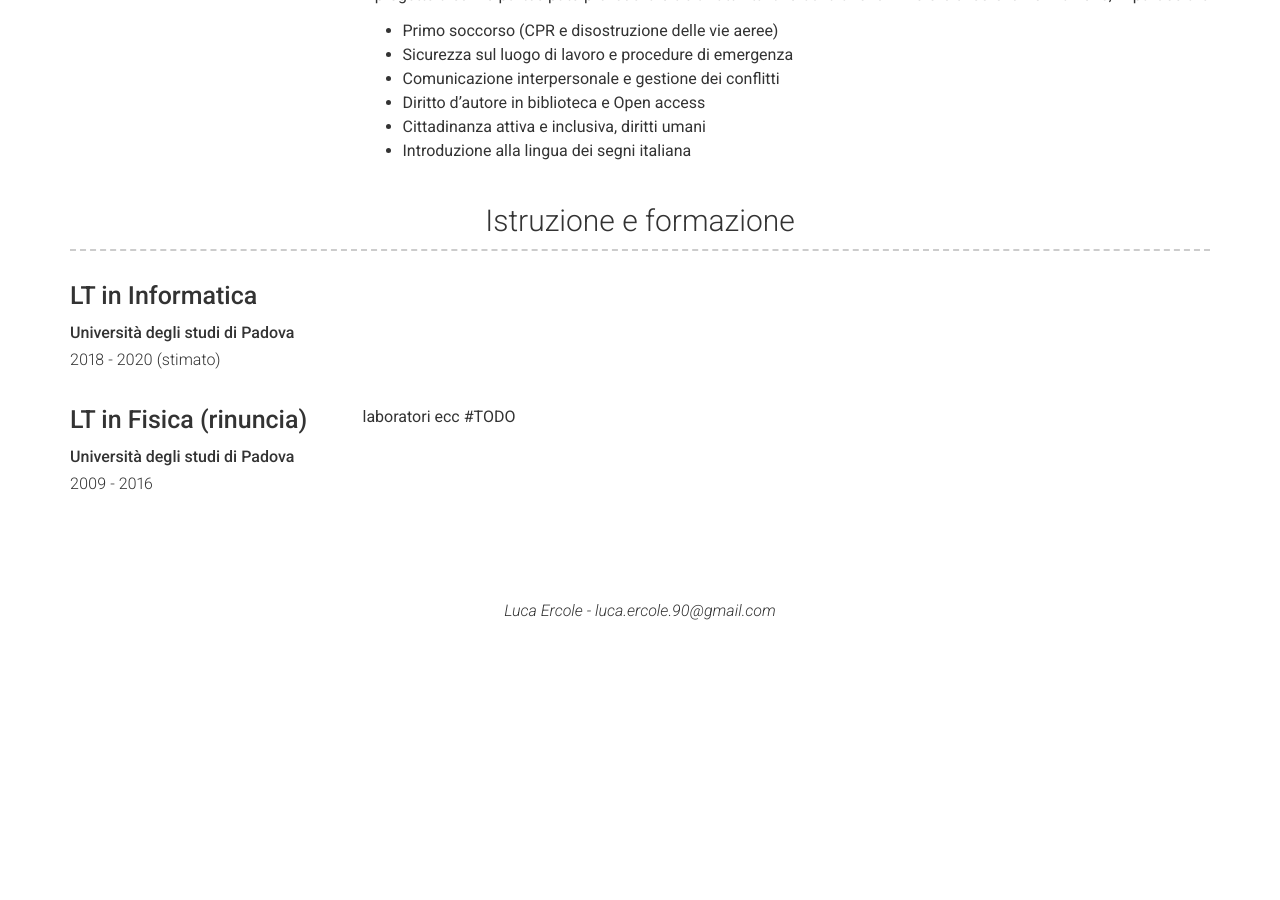
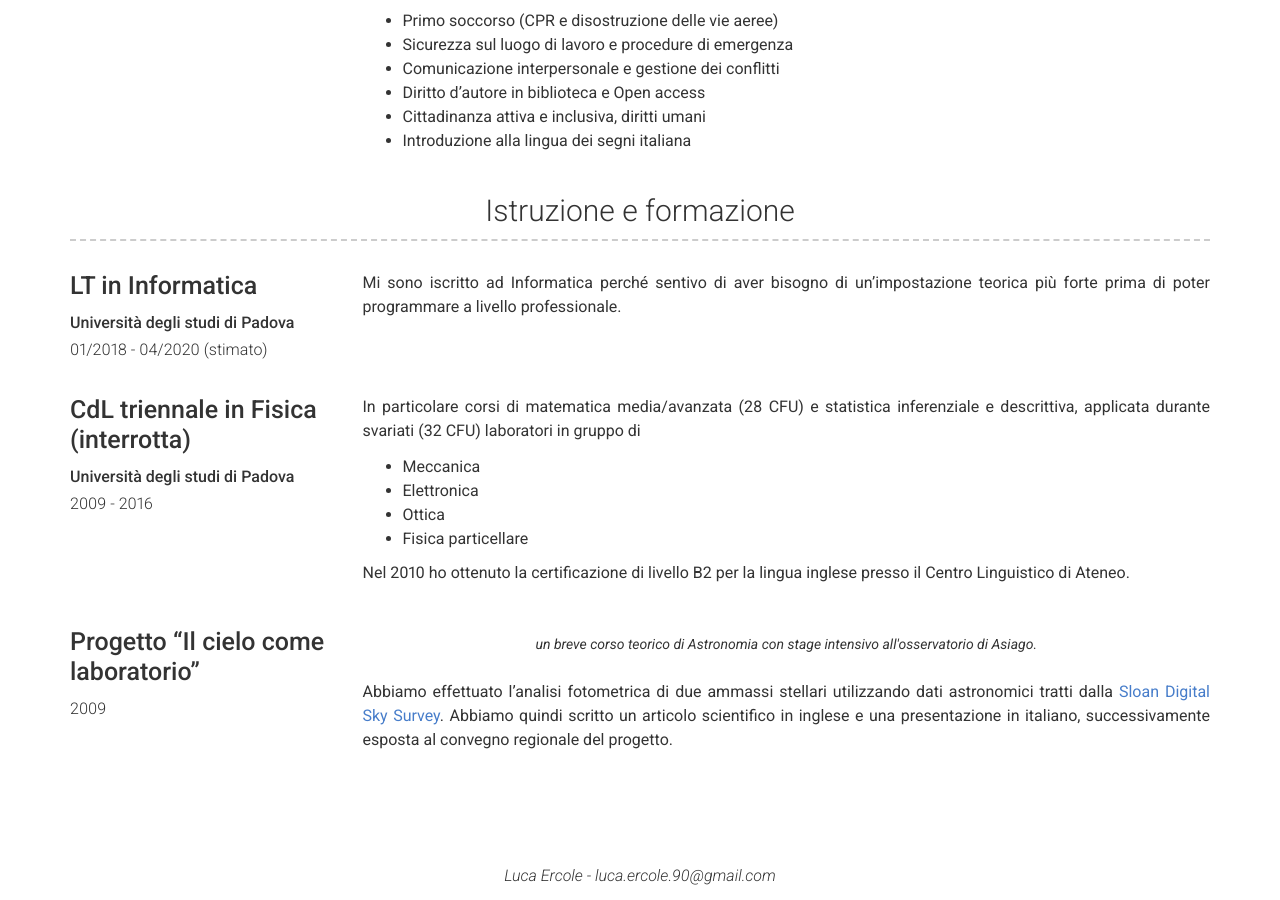
Before and after one commit to erclu/my-cv, a Jekyll site: the page built from index.md, in a window 1280 px wide and 900 px high, scrolled down 1696 px. Built offline with Jekyll 4.4.1, drawn with Linux system fonts in a browser that asks for light colours; our own code applies the rules of GitHub Pages for plain Markdown files; before the commit the page ends 2331 px from its top, so only the background shows below that; some of the changed text lies outside the part shown.

Commit message:
finish education, fix stuff in projects and config

```diff
--- a/_config.yml
+++ b/_config.yml
@@ -1,5 +1,5 @@
 # Site
-repository: erclu/my-cv
+# repository: erclu/my-cv
 favicon: assets/images/logo.png
 
 # Personal info
@@ -8,7 +8,7 @@ title: Studente LT in Informatica
 address: Padova (PD)
 email: luca.ercole.90@gmail.com
 phone: +39 333 3476 981
-# website: https://erclu.github.io/my-cv # TODO decide if i should keep it
+website: https://erclu.github.io/my-cv
 # TODO add QR code in print version
 
 # About Section
--- a/_data/education.yml
+++ b/_data/education.yml
@@ -8,15 +8,27 @@
 #     ...description of qualification
 
 - name: LT in Informatica
-  dates: 2018 - 2020 (stimato)
+  dates: 01/2018 - 04/2020 (stimato)
   qualification: Università degli studi di Padova
-  # quote: >
-  #   Short institution or course description (optional)
-  # description: | # this will include new lines to allow paragraphs
-  #   Description of qualification
-- name: LT in Fisica (rinuncia)
+  description: |
+    Mi sono iscritto ad Informatica perché sentivo di aver bisogno di un'impostazione teorica più forte prima di poter programmare a livello professionale.
+
+- name: CdL triennale in Fisica (interrotta)
   dates: 2009 - 2016
   qualification: Università degli studi di Padova
-  # quote:
   description: |
-    laboratori ecc #TODO
+    In particolare corsi di matematica media/avanzata (28 CFU) e statistica inferenziale e descrittiva, applicata durante svariati (32 CFU) laboratori in gruppo di
+    - Meccanica
+    - Elettronica
+    - Ottica
+    - Fisica particellare
+
+    Nel 2010 ho ottenuto la certificazione di livello B2 per la lingua inglese presso il Centro Linguistico di Ateneo.
+
+- name: Progetto “Il cielo come laboratorio”
+  dates: 2009
+  # qualification:
+  quote: >
+    un breve corso teorico di Astronomia con stage intensivo all'osservatorio di Asiago.
+  description: |
+    Abbiamo effettuato l'analisi fotometrica di due ammassi stellari utilizzando dati astronomici tratti dalla [Sloan Digital Sky Survey](https://www.sdss.org). Abbiamo quindi scritto un articolo scientifico in inglese e una presentazione in italiano, successivamente esposta al convegno regionale del progetto.
--- a/_data/projects.yml
+++ b/_data/projects.yml
@@ -10,10 +10,8 @@
 - name: My CV
   link: erclu.github.io/my-cv
   github: erclu/my-cv
-  quote: >
-    versione sia digitale che cartacea del mio CV
   description: |
-    Attraverso questo progetto ho acquisito maggiore confidenza con alcuni strumenti moderni di web development, in particolare per la generazione di contenuti statici. Mi permetterà inoltre di fare un po' di pratica con metodologie e strumenti di CI e CD.
+    Il mio curriculum in formato sia digitale che cartaceo. Attraverso questo progetto ho acquisito maggiore confidenza con alcuni strumenti moderni di web development, in particolare per la generazione di contenuti statici.
 
 - name: University Helper
   github: erclu/uni-helper
```
